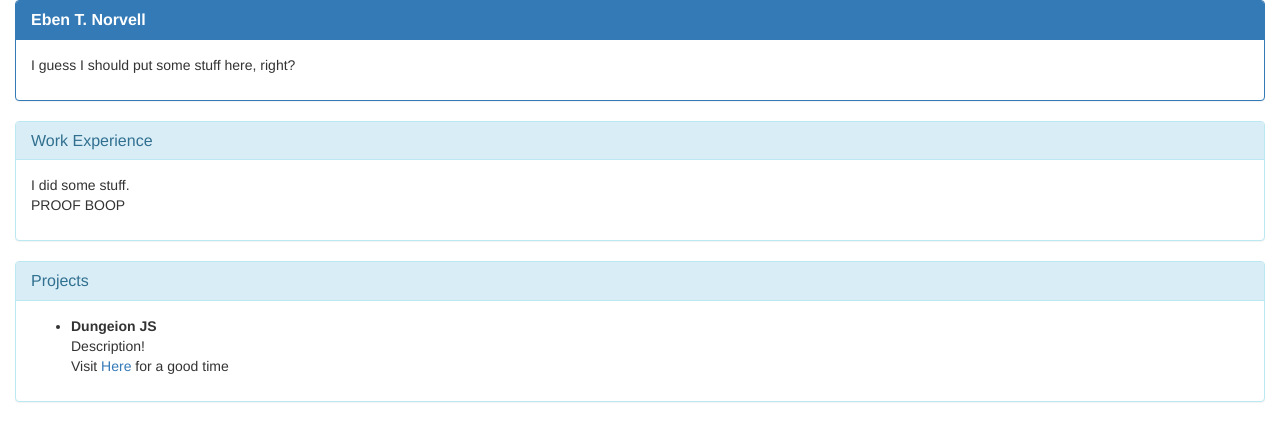
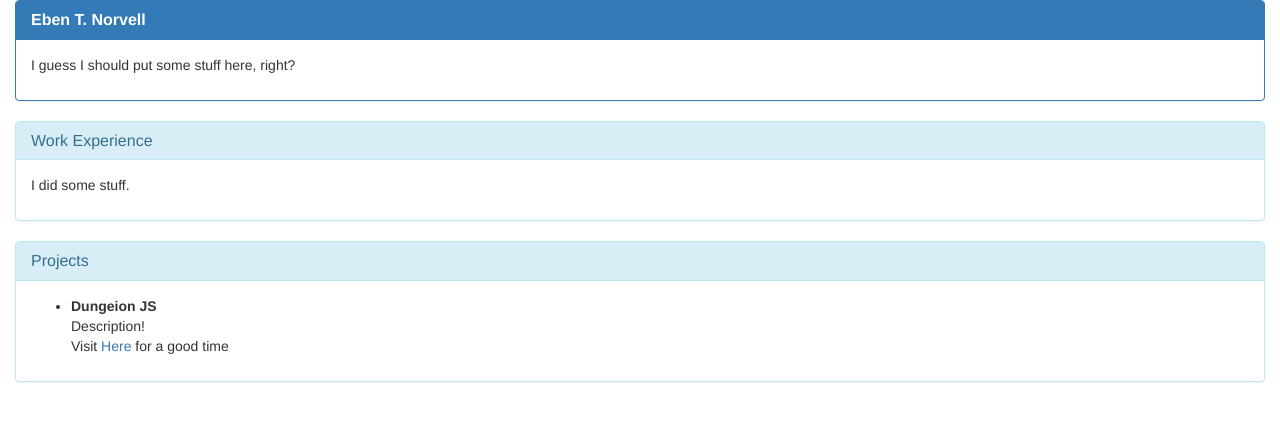
Before and after one commit to AdventMajora/adventmajora.github.io, a plain HTML site: page index.html in a window 1280 px wide. Drawn offline with nearby package versions, Linux system fonts and the light colour scheme.

Commit message:
Took out test string

```diff
--- a/index.html
+++ b/index.html
@@ -32,7 +32,7 @@
                 </div>
                 <div id="collapse2" class="panel-collapse collapse in">
                     <div class="panel-body">
-                        <p>I did some stuff.<br>PROOF BOOP</p>
+                        <p>I did some stuff.</p>
                     </div>
                 </div>
             </div>
```
